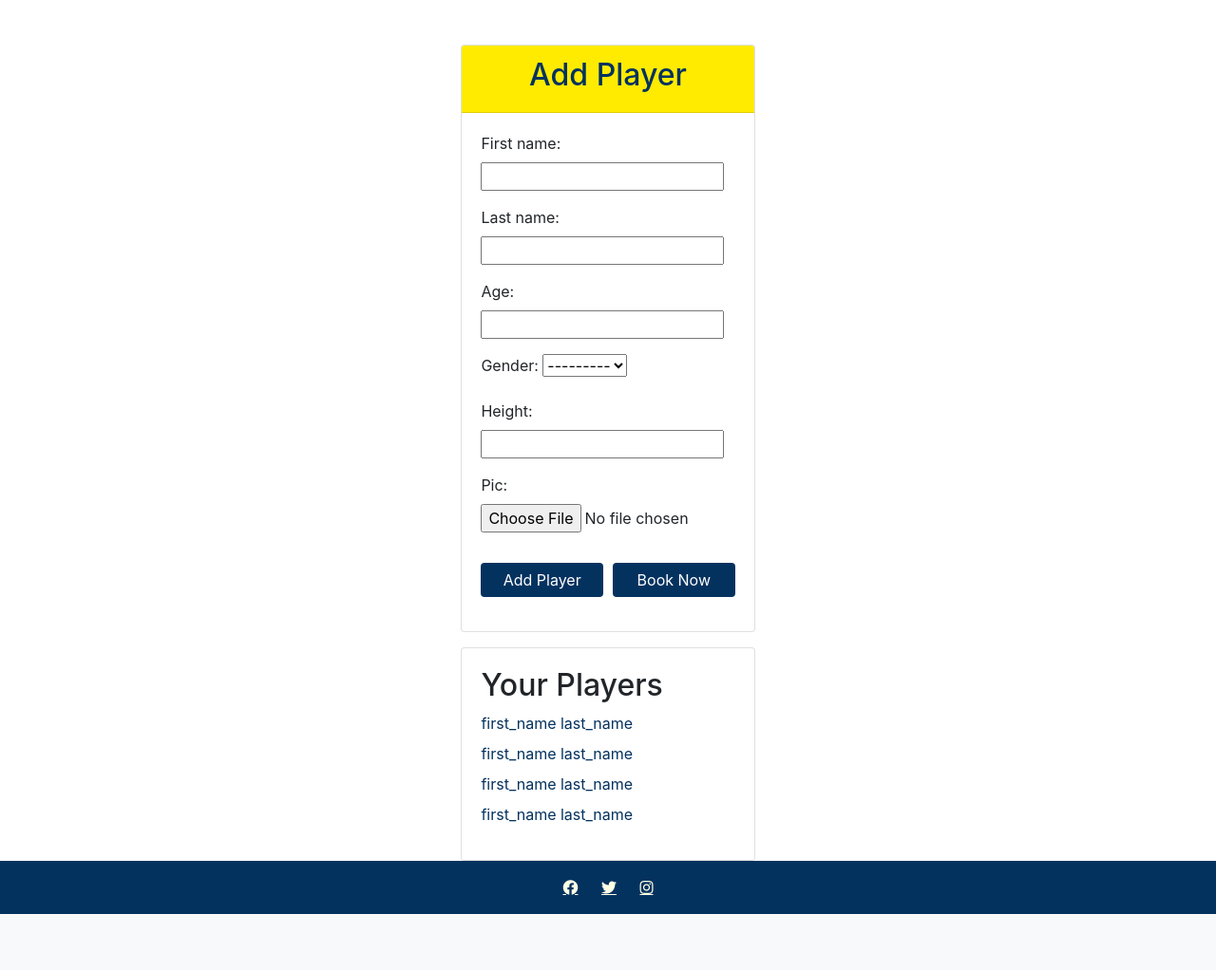
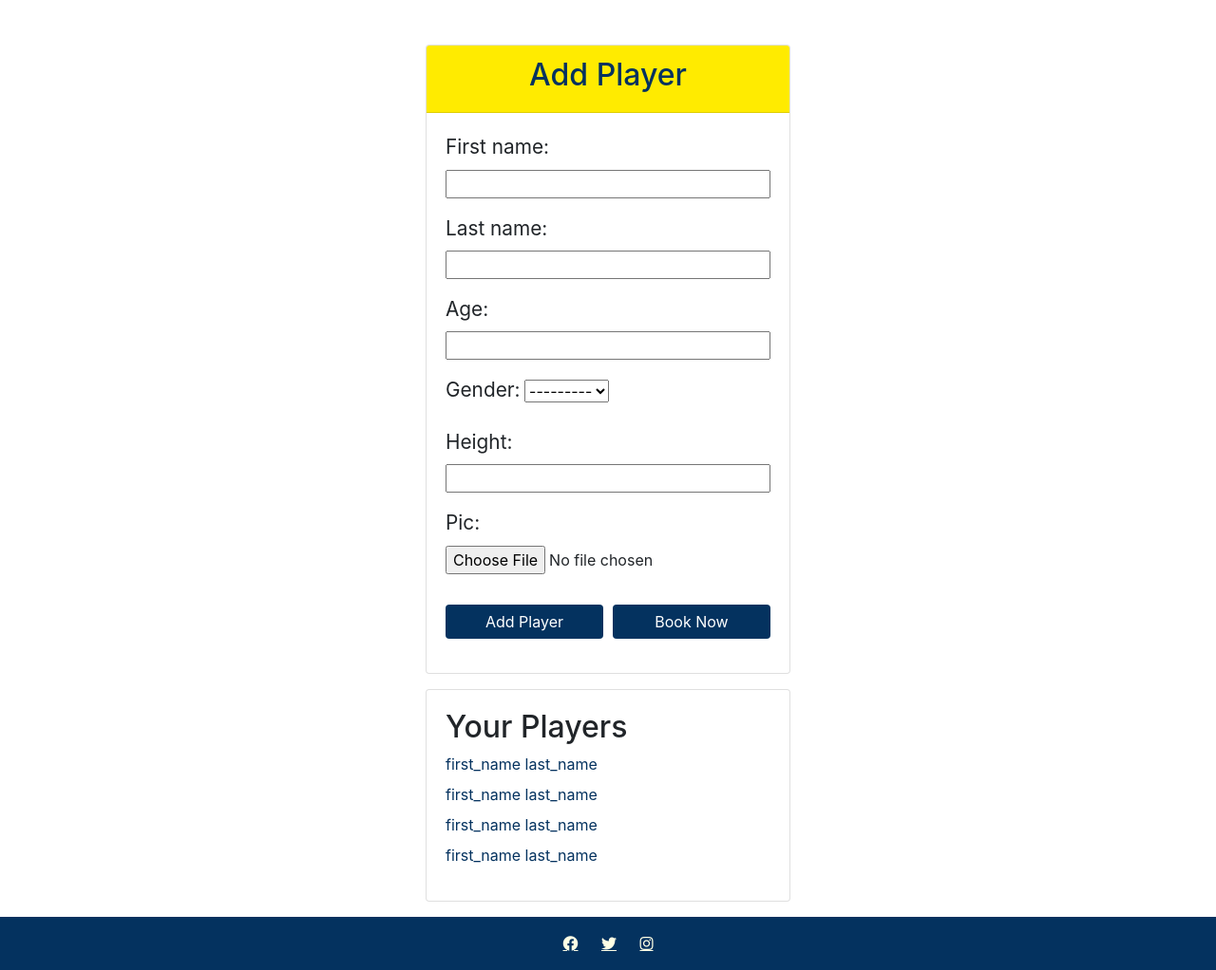
Before and after one commit to ibra8080/BSC-Hastedt-football-camp, a Django app: page /manage_players/ in a window 1280 px wide. Shown: the part 76-1098 px from the top of the page at 95% size. Before the commit the page ends 1039 px from the top, so only its background shows below. Run offline with Django 4.2, Linux system fonts and the light colour scheme; a user stored in the database is signed in; data comes from the database, SQL or seed files in the repository; both versions use the stored data as it was after the commit; some libraries are stand-ins or nearby versions.

Commit message:
Update style.css with form label style

```diff
--- a/football_camp/static/css/style.css
+++ b/football_camp/static/css/style.css
@@ -87,6 +87,14 @@ h2.title {
     margin-bottom: 1rem;
 }
 
+.card-body input {
+    width: 100%;
+}
+
+.card-body label {
+    font-size: 1.3rem;
+}
+
 .btn-primary {
     background-color: #04325F !important;
     border: none !important;
@@ -123,6 +131,7 @@ h2.title {
     width: 90%;
     max-width: 500px;
     margin: auto;
+    margin-bottom: 1rem;
 }
 
 .form-group {
@@ -213,7 +222,7 @@ ul li a {
 
 ul li a:hover {
     text-decoration: underline;
-    color: #1E1E1E;
+    color: #66666e;
 }
 
 /* footer */
--- a/football_camp/templates/football_camp/manage_players.html
+++ b/football_camp/templates/football_camp/manage_players.html
@@ -3,7 +3,7 @@
 {% block content %}
 <div class="container register-container">
     <div class="row justify-content-center">
-        <div class="col-md-10">
+        <div class="col-md-12">
             <div class="card mt-5">
                 <div class="card-header text-center">
                     <h2>Add Player</h2>
```
Also changed, not shown: db.sqlite3.
